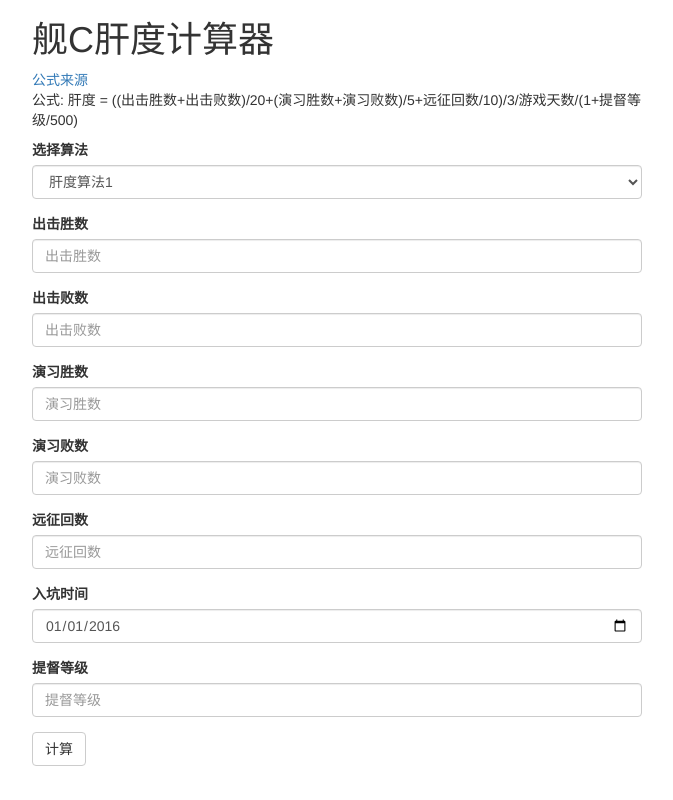
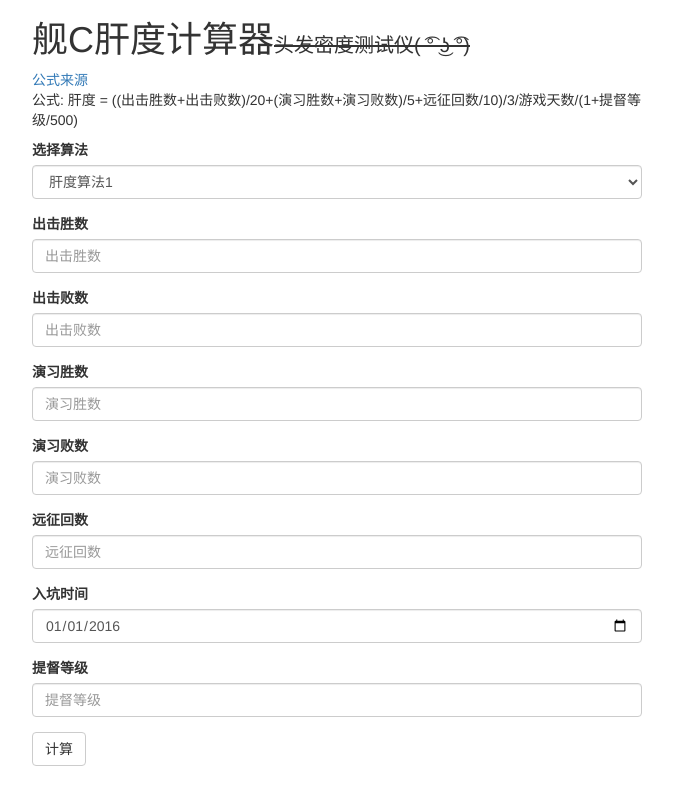
Before and after one commit to Shell32-Natsu/KanColleHairDensity, a plain HTML site: page KanColleHairDensity.html in a window 1280 px wide. Shown: the whole page, without its empty margins (303-976 px from the left). Drawn offline with nearby package versions, Linux system fonts and the light colour scheme.

Commit message:
Signed-off-by: xiadong <xiadong.main@gmail.com>

```diff
--- a/KanColleHairDensity.html
+++ b/KanColleHairDensity.html
@@ -12,7 +12,7 @@
     <div class="container-fluid">
         <div class="row">
             <div class="col-sm-offset-3 col-sm-6 col-xs-12">
-                <h1>舰C肝度计算器</h1>
+                <h1>舰C肝度计算器<del style="font-size: 2rem">头发密度测试仪( ͡° ͜ʖ ͡°)</del></h1>
                 <p id="instruction"></p>
             </div>
         </div>
```
